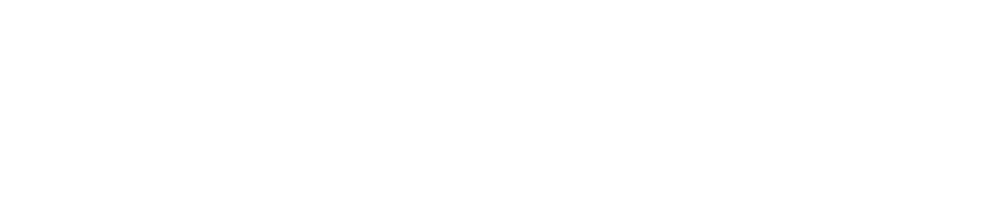
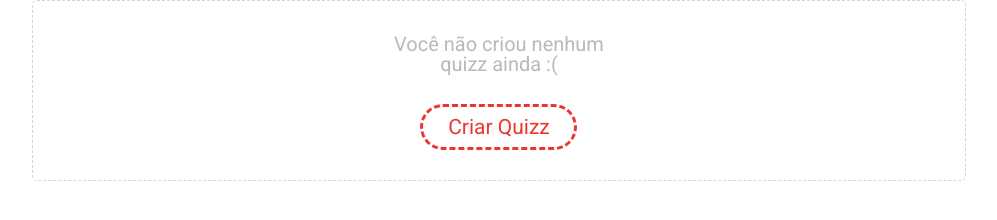
Before and after one commit to Gabrielsousas/projeto6-buzzfeed, a plain HTML site: page index.html in a window 1280 px wide. Shown: the whole page, without its empty margins (141-1138 px from the left). Drawn offline with Linux system fonts and the light colour scheme.

Commit message:
estilo de Criar Quizz e importação de fonte Roboto

```diff
--- a/css/reset.css
+++ b/css/reset.css
@@ -0,0 +1,135 @@
+/* http://meyerweb.com/eric/tools/css/reset/
+   v2.0 | 20110126
+   License: none (public domain)
+*/
+
+html,
+body,
+div,
+span,
+applet,
+object,
+iframe,
+h1,
+h2,
+h3,
+h4,
+h5,
+h6,
+p,
+blockquote,
+pre,
+a,
+abbr,
+acronym,
+address,
+big,
+cite,
+code,
+del,
+dfn,
+em,
+img,
+ins,
+kbd,
+q,
+s,
+samp,
+small,
+strike,
+strong,
+sub,
+sup,
+tt,
+var,
+b,
+u,
+i,
+center,
+dl,
+dt,
+dd,
+ol,
+ul,
+li,
+fieldset,
+form,
+label,
+legend,
+table,
+caption,
+tbody,
+tfoot,
+thead,
+tr,
+th,
+td,
+article,
+aside,
+canvas,
+details,
+embed,
+figure,
+figcaption,
+footer,
+header,
+hgroup,
+menu,
+nav,
+output,
+ruby,
+section,
+summary,
+time,
+mark,
+audio,
+video {
+    margin: 0;
+    padding: 0;
+    border: 0;
+    font-size: 100%;
+    font: inherit;
+    vertical-align: baseline;
+}
+
+/* HTML5 display-role reset for older browsers */
+article,
+aside,
+details,
+figcaption,
+figure,
+footer,
+header,
+hgroup,
+menu,
+nav,
+section {
+    display: block;
+}
+
+body {
+    line-height: 1;
+}
+
+ol,
+ul {
+    list-style: none;
+}
+
+blockquote,
+q {
+    quotes: none;
+}
+
+blockquote:before,
+blockquote:after,
+q:before,
+q:after {
+    content: '';
+    content: none;
+}
+
+table {
+    border-collapse: collapse;
+    border-spacing: 0;
+}
--- a/css/style.css
+++ b/css/style.css
@@ -0,0 +1,47 @@
+* {
+    box-sizing: border-box;
+    font-family: 'Roboto', sans-serif;
+}
+
+main {
+    display: flex;
+    flex-direction: column;
+    align-items: center;
+}
+
+.criarQuizz {
+    height: 181px;
+    width: 73%;
+    border: dashed 1px #D4D4D4;
+    border-radius: 5px;
+    display: flex;
+    flex-direction: column;
+    justify-content: center;
+    align-items: center;
+}
+
+.criarQuizz span {
+    width: 250px;
+    height: 107px;
+    color: #b9b9b9;
+    font-size: 20px;
+    text-align: center;
+    display: flex;
+    align-items: center;
+}
+
+.botaoCriarQuizz {
+    background-color: white;
+    color: #ec362d;
+    height: 40px;
+    width: 151px;
+    border-radius: 50px;
+    border: 1px;
+    border-color: #EC362D;
+    outline-style: dashed;
+    outline-color: #EC362D;
+    margin-bottom: 33px;
+
+    font-weight: 400;
+    font-size: 21px;
+}
--- a/index.html
+++ b/index.html
@@ -1,5 +1,6 @@
 <!DOCTYPE html>
 <html lang="pt-BR">
+
 <head>
   <meta charset="UTF-8" />
   <meta http-equiv="X-UA-Compatible" content="IE=edge" />
@@ -7,8 +8,19 @@
   <title>Buzzquizz</title>
   <link rel="stylesheet" href="./css/reset.css" />
   <link rel="stylesheet" href="./css/style.css" />
+  <link rel="preconnect" href="https://fonts.googleapis.com">
+  <link rel="preconnect" href="https://fonts.gstatic.com" crossorigin>
+  <link href="https://fonts.googleapis.com/css2?family=Roboto:wght@400;700&display=swap" rel="stylesheet">
 </head>
+
 <body>
+  <main class="screen-1">
+    <section class="criarQuizz">
+      <span>Você não criou nenhum quizz ainda :(</span>
+      <button class="botaoCriarQuizz">Criar Quizz</button>
+    </section>
+  </main>
   <script src="./script.js"></script>
 </body>
+
 </html>
```
Lines whose indentation alone changed are shown as unchanged.
